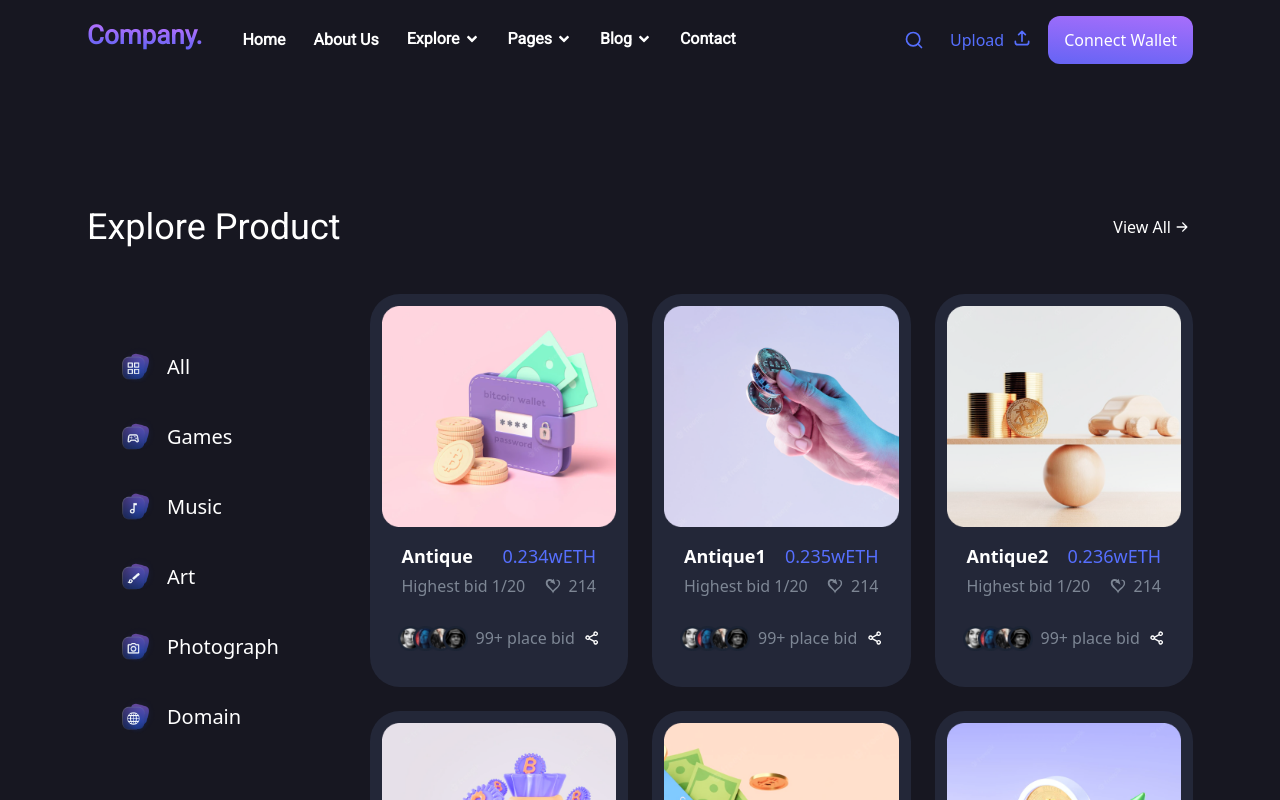
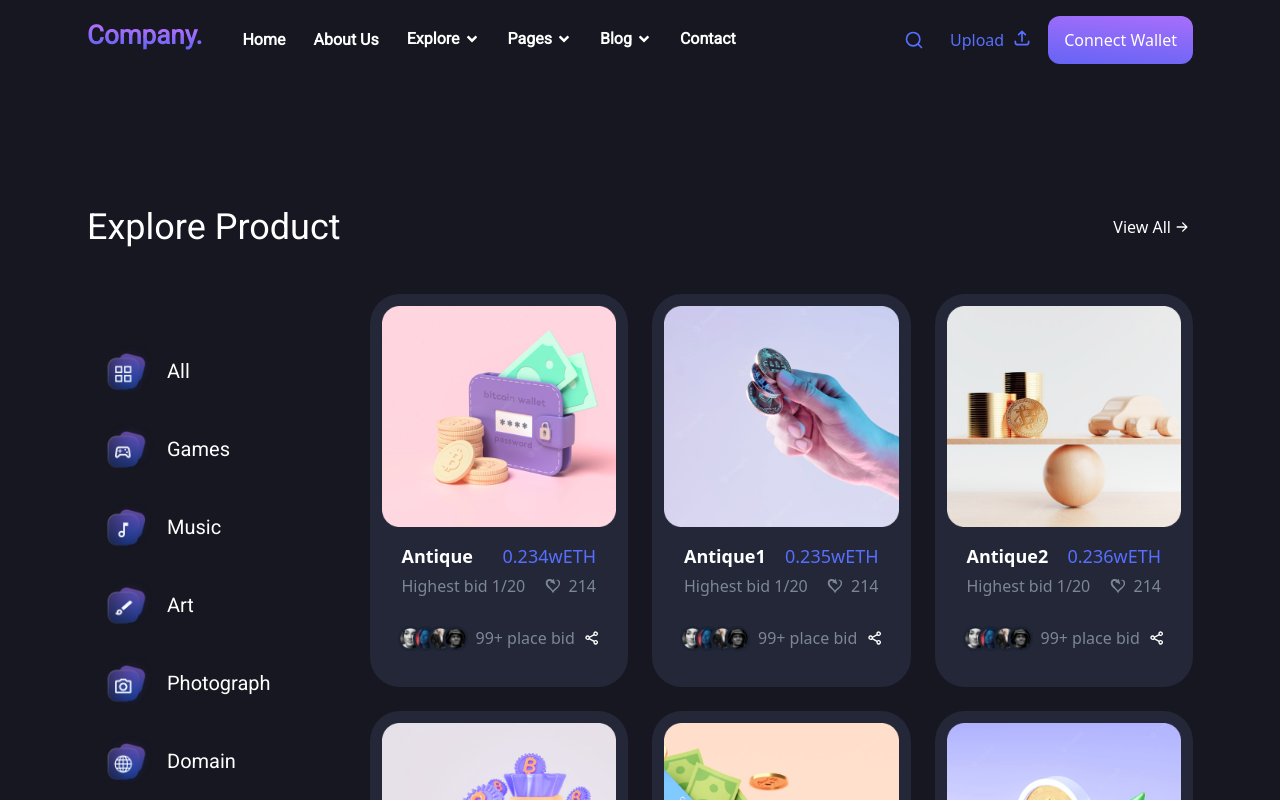
Before and after one commit to DeveloperRakibHasan/NFT_react, a React (Create React App) app: page /explore in a window 1280 px wide. Shown: the top 800 px of the page. Built offline with nearby package versions, Linux system fonts and the light colour scheme.

Commit message:
explore list fix

```diff
--- a/src/App.css
+++ b/src/App.css
@@ -595,7 +595,7 @@ p{
 }
 
 .nft-card-bg{
-  background: linear-gradient(183.54deg, rgba(207, 116, 255, 0.7) -74.74%, rgba(27, 89, 237, 0.7) 236.1%);
+  background: linear-gradient(184.66deg, #CF74FF -59.72%, #1B59ED 212.35%);
 }
 
 .nav-link{
@@ -1174,6 +1174,10 @@ p{
   margin-top: 100px;
 }
 
+.mb-\[17px\] {
+  margin-bottom: 17px;
+}
+
 .mt-\[-20px\] {
   margin-top: -20px;
 }
@@ -1184,14 +1188,6 @@ p{
 
 .mt-\[-180px\] {
   margin-top: -180px;
-}
-
-.mb-\[\] {
-  margin-bottom: ;
-}
-
-.mb-\[17px\] {
-  margin-bottom: 17px;
 }
 
 .block {
@@ -3539,16 +3535,8 @@ p{
     margin-bottom: 1.5rem;
   }
 
-  .\32xl\:mb-4 {
-    margin-bottom: 1rem;
-  }
-
   .\32xl\:mb-\[42px\] {
     margin-bottom: 42px;
-  }
-
-  .\32xl\:mb-10 {
-    margin-bottom: 2.5rem;
   }
 
   .\32xl\:h-\[500px\] {
@@ -3598,6 +3586,16 @@ p{
     padding-right: 1.5rem;
   }
 
+  .\32xl\:px-\[30px\] {
+    padding-left: 30px;
+    padding-right: 30px;
+  }
+
+  .\32xl\:py-\[34px\] {
+    padding-top: 34px;
+    padding-bottom: 34px;
+  }
+
   .\32xl\:px-10 {
     padding-left: 2.5rem;
     padding-right: 2.5rem;
@@ -3613,16 +3611,6 @@ p{
     padding-right: 2rem;
   }
 
-  .\32xl\:px-\[30px\] {
-    padding-left: 30px;
-    padding-right: 30px;
-  }
-
-  .\32xl\:py-\[34px\] {
-    padding-top: 34px;
-    padding-bottom: 34px;
-  }
-
   .\32xl\:pt-\[130px\] {
     padding-top: 130px;
   }
--- a/src/components/aboutpage/Nftfasality.js
+++ b/src/components/aboutpage/Nftfasality.js
@@ -13,7 +13,7 @@ function Nftfasality() {
                     <div>
                       <h4 className='text-white font-roboto font-semibold lg:leading-[54px] md:leading-9 xl:text-[44px] lg:text-[34px] sm:text-[26px] lg:mb-10 md:mb-6 sm:mb-6 xm:mb-5'>Facilisis ullamcorper nisi turpis dui fames ut porttitor. </h4>
                       <p className="text-[#7D8694] xl:text-[18px] lg:text-[16px] sm:text-[16px] xm:text-[14px] md:mb-14 sm:mb-7 xm:mb-4">Id massa id quis vitae ultrices ultrices ullamcorper condimentum. Ut at convallis pulvinar vulputate urna mauris pellentesque faucibus sed. Volutpat elit augue morbi aliquam volutpat. Sit arcu tincidunt amet, placerat. Scelerisque pellentesque vitae eros non aliquet sagittis sed. Interdum fermentum, laoreet odio posuere. </p>
-                      <button className='sm:px-4 xm:px-3 text-center sm:py-3 xm:py-2 rounded-xl button-bg sm:font-medium xm:font-normal text-white leading-7'>NFT Button</button>
+                      <button className='sm:px-4 lg:px-8 xm:px-3 text-center sm:py-3 xm:py-2 rounded-xl button-bg sm:font-medium xm:font-normal text-white leading-7'>NFT Button</button>
                     </div>
                  </div>
             </div>
--- /dev/null
+++ b/src/components/css/animation.css
@@ -0,0 +1,17 @@
+.anime{
+    animation: anime 10s linear infinite;
+}
+
+@keyframes anime {
+    0% {
+        transform: translateY(30px) scale(1);
+    }
+    50% {
+        transform: translateY(-30px) scale(1);
+    }
+    100% {
+        transform: translateY(30px) scale(1);
+    }
+
+
+}
--- a/src/components/explore/ProductList.js
+++ b/src/components/explore/ProductList.js
@@ -7,6 +7,13 @@ import img3 from '../../assets/img/micon/3.png'
 import img4 from '../../assets/img/micon/4.png'
 import img5 from '../../assets/img/micon/5.png'
 import img6 from '../../assets/img/micon/6.png'
+
+import svg from '../../assets/img/micon/1.svg'
+import svg2 from '../../assets/img/micon/2.svg'
+import svg3 from '../../assets/img/micon/3.svg'
+import svg4 from '../../assets/img/micon/4.svg'
+import svg5 from '../../assets/img/micon/5.svg'
+import svg6 from '../../assets/img/micon/6.svg'
 
 
 function ProductList() {
@@ -93,12 +100,36 @@ function ProductList() {
         <div className='grid grid-flow-row xl:grid-cols-4 lg:grid-cols-3 md:grid-cols-2 sm:grid-cols-2 xm:grid-cols-2 2xl:gap-8 sm:gap-6 xm:gap-4'>
           <div className="col-start-1 col-span-1 row-start-1 xl:row-span-3 lg:row-span-5 lg:col-span-1 md:col-span-2 sm:col-span-2 xm:col-span-2">
             <ul className="lg:mt-10 lg:block md:mt-0 md:mb-10 sm:mb-10 xm:mb-6 w-fit xm:grid xm:grid-flow-row md:grid-cols-3 xm:grid-cols-3 sm:grid-cols-2">
-              <li className='explore-list'><img className='sm:mr-2 xm:mr-0 mt-[-6px] w-10' src={img1} alt='' />All</li>
-              <li className='explore-list'><img className='sm:mr-2 xm:mr-0 mt-[-6px] w-10' src={img2} alt='' />Games</li>
-              <li className='explore-list'><img className='sm:mr-2 xm:mr-0 mt-[-6px] w-10' src={img3} alt='' />Music</li>
-              <li className='explore-list'><img className='sm:mr-2 xm:mr-0 mt-[-6px] w-10' src={img4} alt='' />Art</li>
-              <li className='explore-list'><img className='sm:mr-2 xm:mr-0 mt-[-6px] w-10' src={img5} alt='' />Photograph</li>
-              <li className='explore-list'><img className='sm:mr-2 xm:mr-0 mt-[-6px] w-10' src={img6} alt='' />Domain</li>
+            <li className='product-menu group'>
+              <img className='mr-2 mt-[-6px] xm:w-10 xl:w-14 group-hover:invisible relative' src={img1} alt='' />
+              <img className='mr-2 mt-[-6px] xm:w-10 xl:w-14 group-hover:visible invisible absolute' src={svg} alt='' />
+               All
+               </li>
+              <li className='product-menu group'>
+              <img className='mr-2 mt-[-6px] xm:w-10 xl:w-14 group-hover:invisible relative' src={img2} alt='' />
+              <img className='mr-2 mt-[-6px] xm:w-10 xl:w-14 group-hover:visible invisible absolute' src={svg2} alt='' />
+              Games
+              </li>
+              <li className='product-menu group'>
+              <img className='mr-2 mt-[-6px] xm:w-10 xl:w-14 group-hover:invisible relative' src={img3} alt='' />
+              <img className='mr-2 mt-[-6px] xm:w-10 xl:w-14 group-hover:visible invisible absolute' src={svg3} alt='' />
+              Music
+              </li>
+              <li className='product-menu group'>
+              <img className='mr-2 mt-[-6px] xm:w-10 xl:w-14 group-hover:invisible relative' src={img4} alt='' />
+              <img className='mr-2 mt-[-6px] xm:w-10 xl:w-14 group-hover:visible invisible absolute' src={svg4} alt='' />
+              Art
+              </li>
+              <li className='product-menu group'>
+              <img className='mr-2 mt-[-6px] xm:w-10 xl:w-14 group-hover:invisible relative' src={img5} alt='' />
+              <img className='mr-2 mt-[-6px] xm:w-10 xl:w-14 group-hover:visible invisible absolute' src={svg5} alt='' />
+              Photograph
+              </li>
+              <li className='product-menu group'>
+              <img className='mr-2 mt-[-6px] xm:w-10 xl:w-14 group-hover:invisible' src={img6} alt='' />
+              <img className='mr-2 mt-[-6px] xm:w-10 xl:w-14 group-hover:visible invisible absolute' src={svg6} alt='' />
+              Domain
+              </li>
             </ul>
           </div>
 
--- a/src/components/homecomponent/slider/AntiqCard.js
+++ b/src/components/homecomponent/slider/AntiqCard.js
@@ -1,12 +1,15 @@
 import React from 'react'
 import AntqCards from './AntqCards'
+import '../../css/animation.css'
 
 function AntiqCard() {
+
   return (
     <>
         <div className='card-bg-gradient 2xl:w-[600px] xl:w-[500px] xm:overflow-hidden mt-[-20px]'></div>
         <div data-aos="fade-left" data-aos-duration="500" data-aos-delay="500" className=' grid grid-flow-row grid-cols-2 xl:gap-8 lg:gap-4 md:gap-8 sm:gap-4 xm:gap-2 float-right mb-10 z-10 relative'>
             <AntqCards
+            className="anime"
             title="Antique"
             rate="0.234wETH"
             dis="Highest bid 1/20"
--- a/src/index.css
+++ b/src/index.css
@@ -53,7 +53,7 @@ text-fill-color: transparent;
   background: linear-gradient(184.66deg, #CF74FF -59.72%, #1B59ED 212.35%);
  }
  .nft-card-bg{
-  background: linear-gradient(183.54deg, rgba(207, 116, 255, 0.7) -74.74%, rgba(27, 89, 237, 0.7) 236.1%);
+  background: linear-gradient(184.66deg, #CF74FF -59.72%, #1B59ED 212.35%);
  }
  .icon-grd{
   color:gradient(182.13deg, #CF74FF -0.01%, #1B59ED 148.42%);
```
